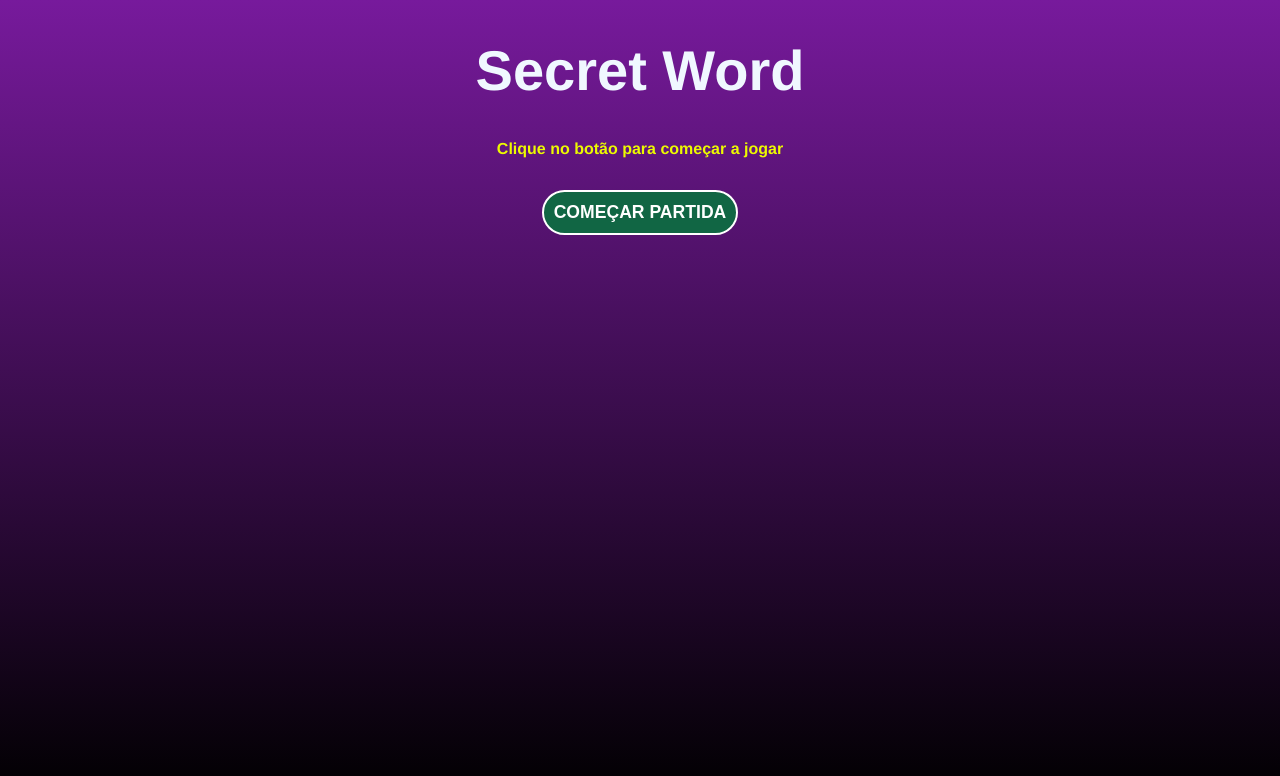
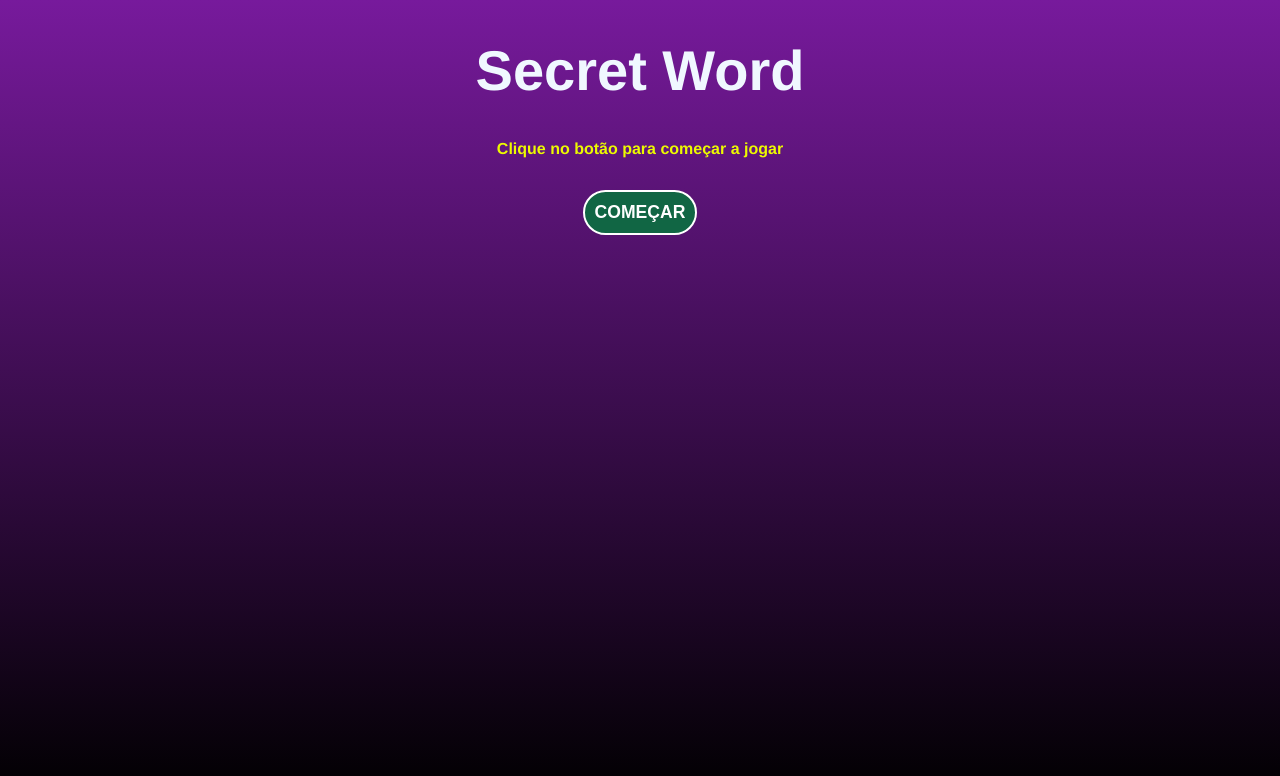
Before and after one commit to wtiinfo/jogo_reactjs, a React (Vite) app: page / in a window 1280 px wide. Shown: the top 776 px of the page. Built offline with nearby package versions, Linux system fonts and the light colour scheme.

Commit message:
Alterando entre as telas, ajustes iniciais

```diff
--- a/src/App.jsx
+++ b/src/App.jsx
@@ -21,13 +21,26 @@
   const [gameStage, setGameStage] = useState(stages[0].name);
   const [words] = useState(wordsList);
 
-  console.log(words);
+  //mudando tela
+  const startGame = () => {
+    setGameStage(stages[1].name);
+  }
+
+  //processar letra inserida
+  const verifyLetter = () => {
+    setGameStage(stages[2].name);
+  }
+
+  //restart
+  const retry = () => {
+    setGameStage(stages[0].name);
+  }
 
   return (
     <>
-      {gameStage === "start" && <StartScreen />}
-      {gameStage === "game" && <Game />}
-      {gameStage === "end" && <GameOver />}
+      {gameStage === "start" && <StartScreen startGame={startGame} />}
+      {gameStage === "game" && <Game verifyLetter={verifyLetter} />}
+      {gameStage === "end" && <GameOver retry={retry} />}
     </>
   )
 }
--- a/src/components/Game.jsx
+++ b/src/components/Game.jsx
@@ -1,9 +1,10 @@
 import "./Game.css";
 
-const Game = () => {
+const Game = ({ verifyLetter }) => {
     return (
         <div>
-
+            <h1>Tela do Game</h1>
+            <button onClick={verifyLetter}>Finalizar</button>
         </div>
     );
 }
--- a/src/components/GameOver.jsx
+++ b/src/components/GameOver.jsx
@@ -1,9 +1,10 @@
 import "./GameOver.css";
 
-const GameOver = () => {
+const GameOver = ({ retry }) => {
     return (
         <div>
-
+            <h1>Tente novamente</h1>
+            <button onClick={retry}>Reiniciar partida</button>
         </div>
     );
 }
--- a/src/components/StartScreen.jsx
+++ b/src/components/StartScreen.jsx
@@ -1,11 +1,12 @@
+/* eslint-disable react/prop-types */
 import "./StartScreen.css"
 
-const StartScreen = () => {
+const StartScreen = ({startGame}) => {
     return (
         <div className="start">
             <h1>Secret Word</h1>
             <p>Clique no botão para começar a jogar</p>
-            <button>Começar partida</button>
+            <button onClick={startGame}>Começar</button>
         </div>
     );
 }
```
